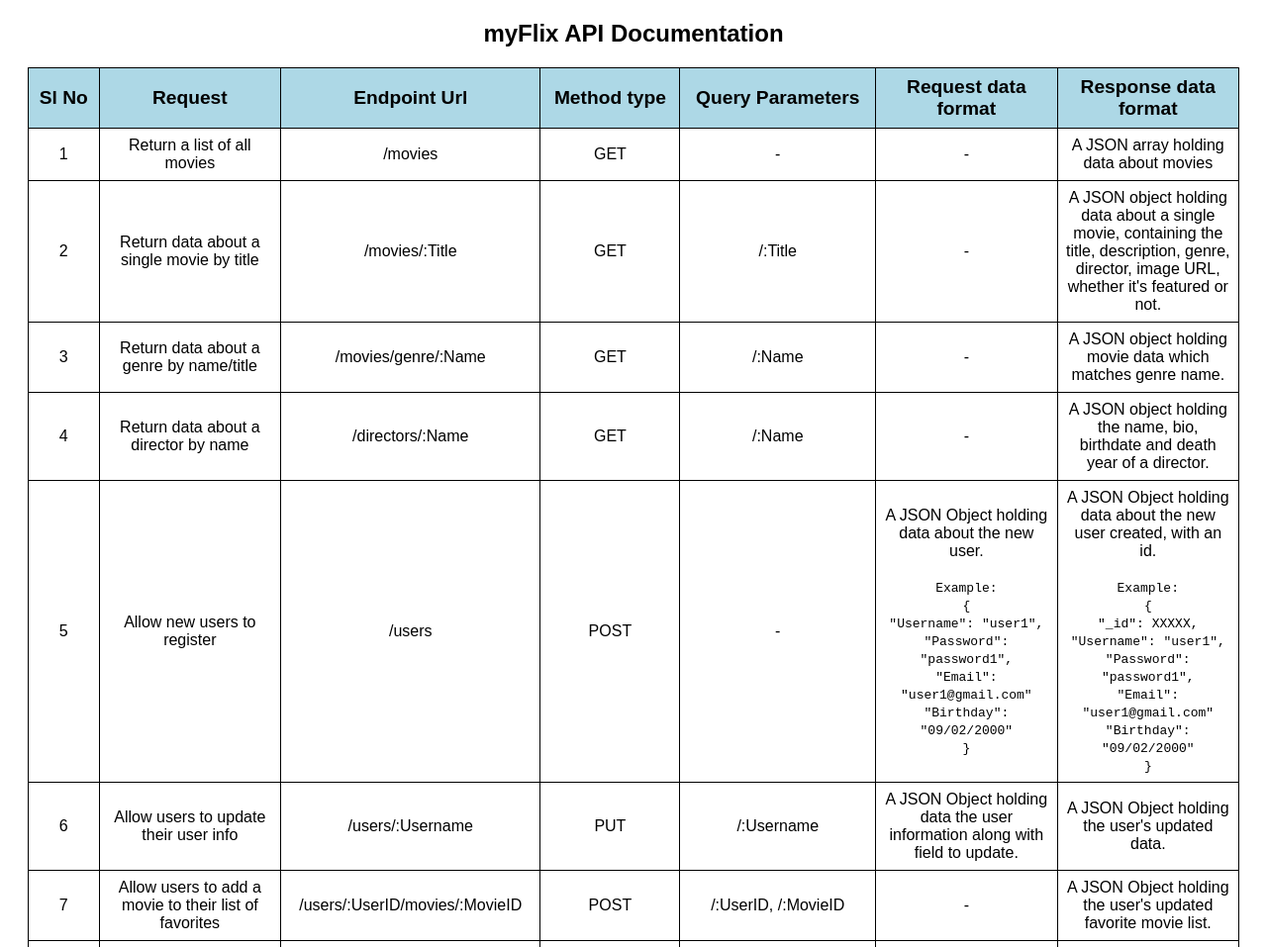
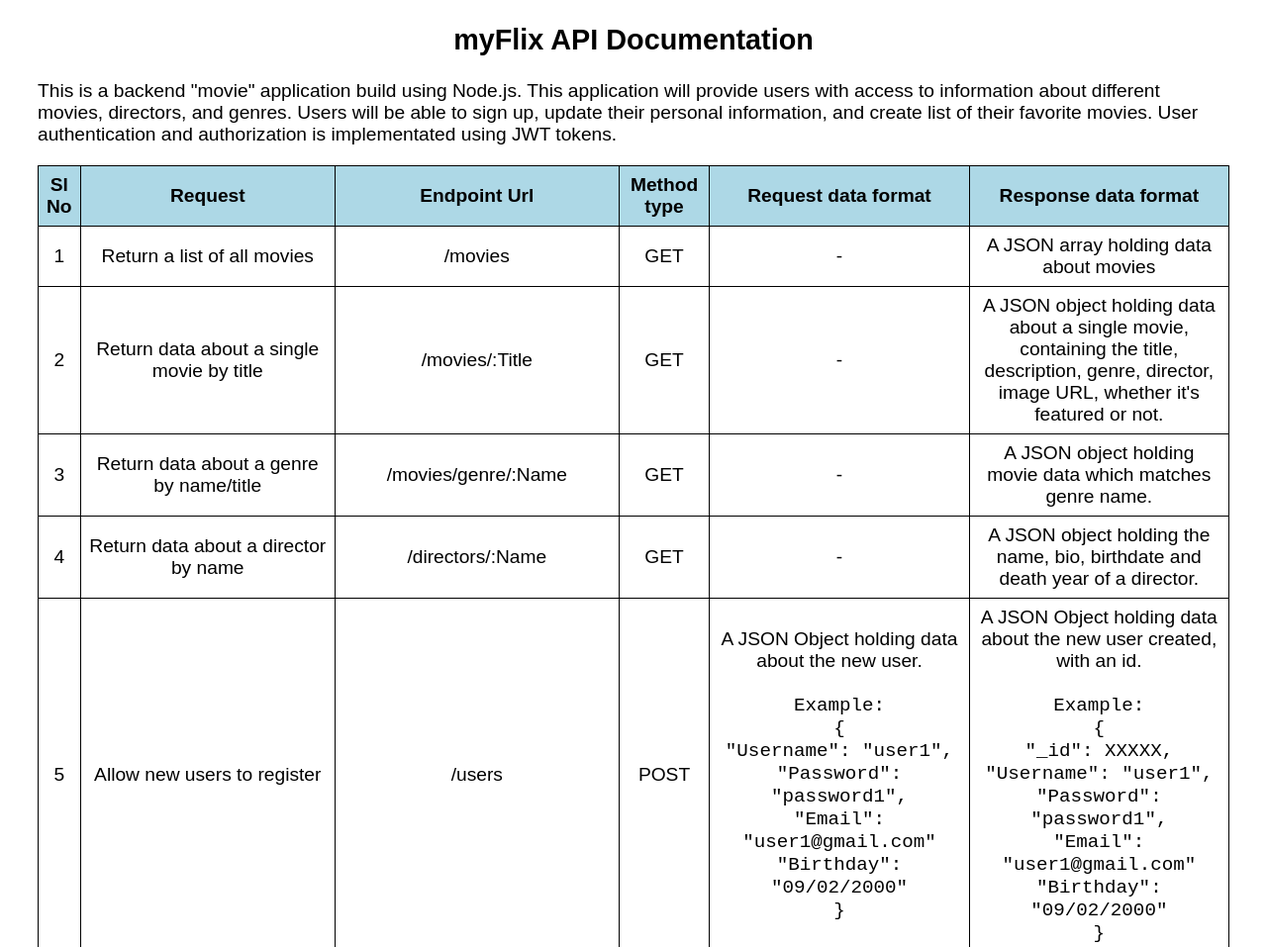
Before and after one commit to DeepthiSRao/movie_api, a website: page public/documentation.html in a window 1280 px wide. Shown: the top 957 px of the page at 99% size. Drawn offline with Linux system fonts and the light colour scheme.

Commit message:
Updated documentation page

```diff
--- a/index.js
+++ b/index.js
@@ -11,13 +11,14 @@
 /*
 //connecting local db
 mongoose.connect('mongodb://127.0.0.1:27017/myFlixDB', { useNewUrlParser: true, useUnifiedTopology: true });
- */
+*/
+
 //connecting cloud mongo using heroku
 mongoose.connect(process.env.CONNECTION_URI,
                  { useNewUrlParser: true,
                  useUnifiedTopology: true });
 
-                 //for connecting to mongoDB
+//for connecting to mongoDB
 const Movies = Models.Movie;
 const Users = Models.User;
 
--- a/public/css/styles.css
+++ b/public/css/styles.css
@@ -1,9 +1,19 @@
+* {
+    box-sizing: border-box;
+}
+
 body {
     font-family: sans-serif;
+    font-size: 1.2rem;
+    font-style: normal;
 }
 
 h2 {
     text-align: center;
+}
+
+p {
+    margin: 20px 30px;
 }
 
 table {
@@ -11,18 +21,32 @@
     border-collapse: collapse;
     text-align: center;
     vertical-align: middle;
-    margin: 10px 20px;
+    margin: 10px 30px;
     overflow-x: auto;
 }
 
 th {
     background-color: lightblue;
     font-size: 1.2rem;
+    margin-top: 10px;
 }
 
 td, th {
     border: 1px solid #000;
     padding: 0.5rem;
+    overflow: hidden;
+}
+
+th.req-col {
+    width: 22%;
+}
+
+table td.shrink {
+    white-space:nowrap
+}
+
+table td.expand {
+    width: 99%
 }
 
 caption {
@@ -31,7 +55,3 @@
     text-align: left;
     color: #333;
 }
-
-.request, .response {
-    width: 15%;
-}
--- a/public/documentation.html
+++ b/public/documentation.html
@@ -9,16 +9,16 @@
 </head>
 <body>
     <h2>myFlix API Documentation</h2>
+    <p>This is a backend "movie" application build using Node.js. This application will provide users with access to information about different movies, directors, and genres. Users will be able to sign up, update their personal information, and create list of their favorite movies. User authentication and authorization is implementated using JWT tokens.</p>
     <table>
         <thead>
           <tr>
             <th>Sl No</th>
-            <th class="request">Request</th>
+            <th class="req-col">Request</th>
             <th>Endpoint Url</th>
             <th>Method type</th>
-            <th>Query Parameters</th>
-            <th class="request">Request data format</th>
-            <th class="response">Response data format</th>
+            <th class="req-col">Request data format</th>
+            <th class="req-col">Response data format</th>
           </tr>
         </thead>
         <tbody>
@@ -28,7 +28,6 @@
               <td>/movies</td>
               <td>GET</td>
               <td>-</td>
-              <td>-</td>
               <td>A JSON array holding data about movies</td>
             </tr>
             <tr>
@@ -36,7 +35,6 @@
               <td>Return data about a single movie by title</td>
               <td>/movies/:Title</td>
               <td>GET</td>
-              <td>/:Title</td>
               <td>-</td>
               <td>A JSON object holding data about a single movie, containing the title, description, genre, director, image URL, whether it's featured or not. </td>
             </tr>
@@ -45,7 +43,6 @@
               <td>Return data about a genre by name/title</td>
               <td>/movies/genre/:Name</td>
               <td>GET</td>
-              <td>/:Name</td>
               <td>-</td>
               <td>A JSON object holding movie data which matches genre name.</td>
             </tr>
@@ -54,7 +51,6 @@
               <td>Return data about a director by name</td>
               <td>/directors/:Name</td>
               <td>GET</td>
-              <td>/:Name</td>
               <td>-</td>
               <td>A JSON object holding the name, bio, birthdate and death year of a director.</td>
             </tr>
@@ -63,7 +59,6 @@
               <td>Allow new users to register</td>
               <td>/users</td>
               <td>POST</td>
-              <td>-</td>
               <td>
                 A JSON Object holding data about the new user.
                 <br>
@@ -101,7 +96,6 @@
               <td>Allow users to update their user info</td>
               <td>/users/:Username</td>
               <td>PUT</td>
-              <td>/:Username</td>
               <td>A JSON Object holding data the user information along with field to update.</td>
               <td>A JSON Object holding the user's updated data.</td>
             </tr>
@@ -110,7 +104,6 @@
               <td>Allow users to add a movie to their list of favorites </td>
               <td>/users/:UserID/movies/:MovieID</td>
               <td>POST</td>
-              <td>/:UserID, /:MovieID</td>
               <td>-</td>
               <td>A JSON Object holding the user's updated favorite movie list.</td>
             </tr>
@@ -119,7 +112,6 @@
               <td>Allow users to remove a movie from their list of favorites</td>
               <td>/users/:UserID/movies/:MovieID</td>
               <td>DELETE</td>
-              <td>/:UserID, /:MovieID</td>
               <td>-</td>
               <td>A JSON Object holding the user's altered favorite movie list.</td>
             </tr>
@@ -128,7 +120,6 @@
               <td>Allow existing user to deregister</td>
               <td>/users/:Username</td>
               <td>DELETE</td>
-              <td>/:Username</td>
               <td>-</td>
               <td>A text message indicating whether the user was successfully deleted.</td>
             </tr>
```
Also changed, not shown: README.md.
